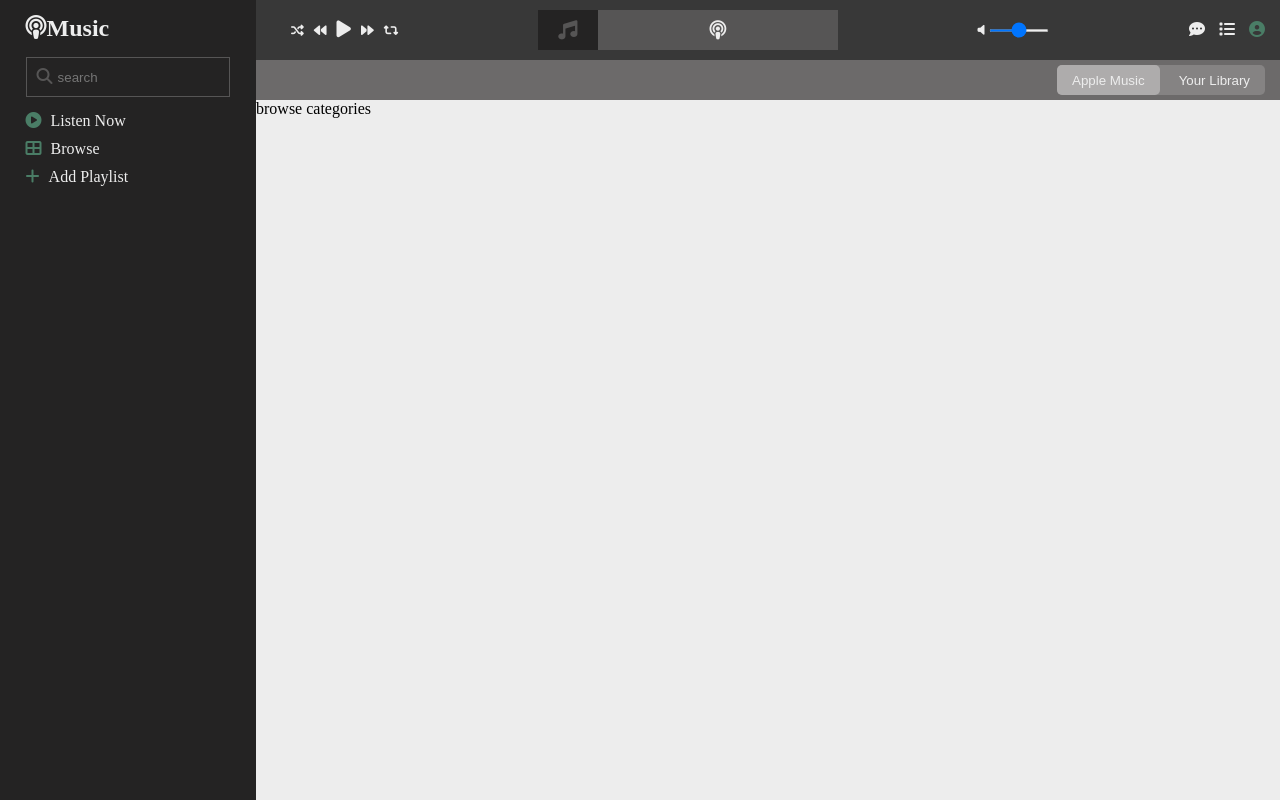
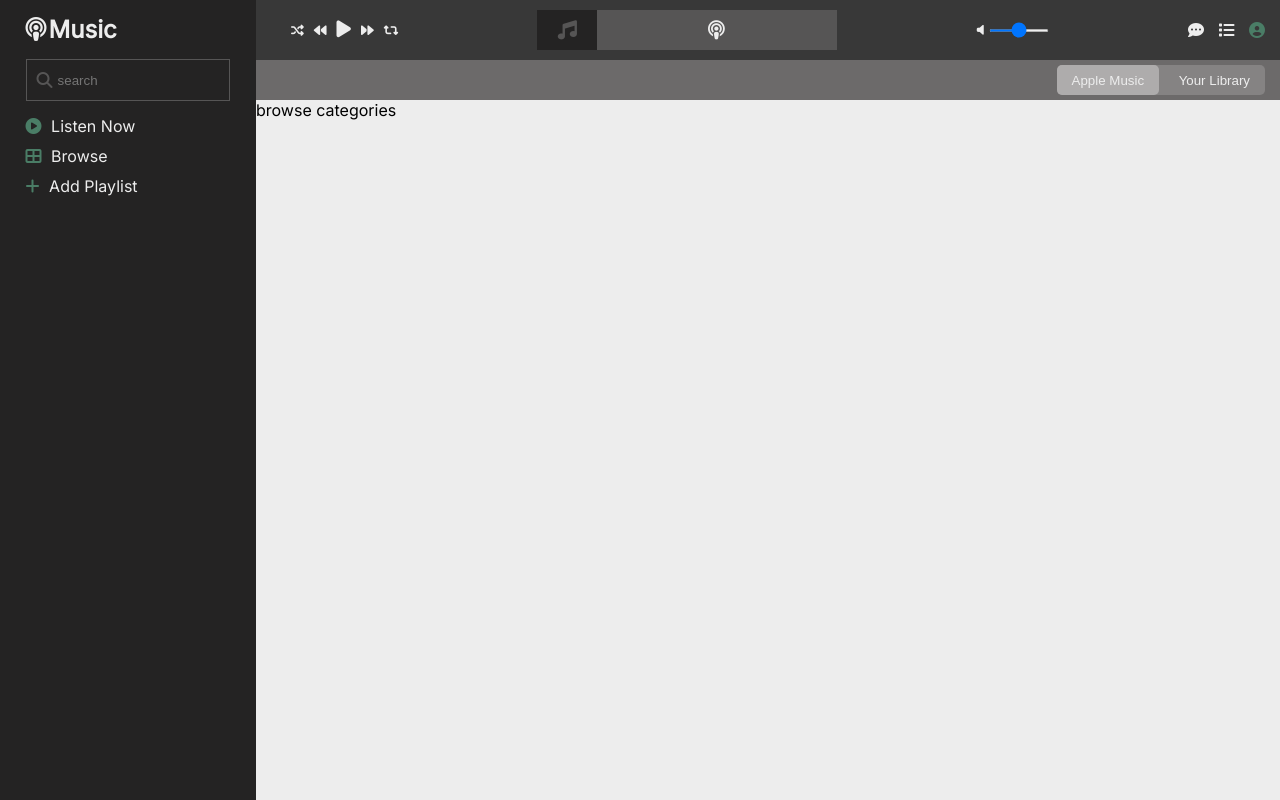
Before and after one commit to ebrahimosah/music-player, a plain HTML site: page index.html in a window 1280 px wide. Drawn offline with Linux system fonts and the light colour scheme.

Commit message:
style fix

```diff
--- a/styles.css
+++ b/styles.css
@@ -1,3 +1,5 @@
+@import url('https://fonts.googleapis.com/css?family=Inter');
+
 *{
     margin:0;
     padding:0;
@@ -36,7 +38,16 @@
 body{
 
     background: var(--bg);
+    font-family: 'Inter', sans-serif;
 }
+h1, h2, h3, h4, h5, h6{
+    font-family: 'Inter', sans-serif;
+}
+
+.fa-podcast{
+    padding-right:2px;
+}
+
 
 .home{
 
```
